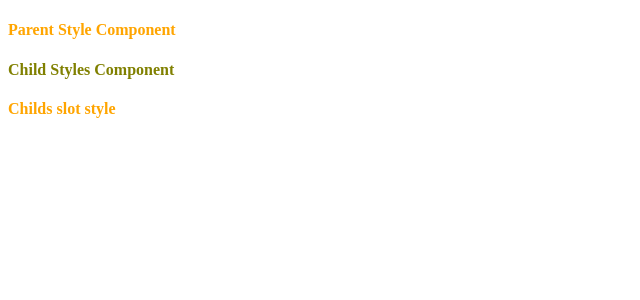
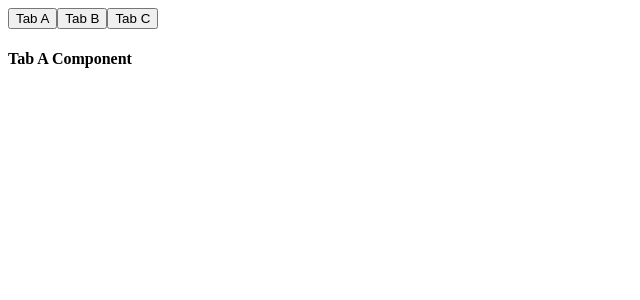
Before and after one commit to ShrikantNale17/vue-components, a Vue app: page / in a window 1280 px wide. Shown: the top 300 px of the page, without its empty margins (0-640 px from the left). Built offline with nearby package versions, Linux system fonts and the light colour scheme.

Commit message:
Dynamic components

```diff
--- a/src/App.vue
+++ b/src/App.vue
@@ -53,11 +53,15 @@
     </template>
   </NameList> -->
 
-  <h4>Parent Style Component</h4>
-  <!-- <ChildStyles /> -->
+  <!-- <h4>Parent Style Component</h4>
   <ChildStyles>
     <h4>Childs slot style</h4>
-  </ChildStyles>
+  </ChildStyles> -->
+
+  <button @click="activeTab = 'TabA'">Tab A</button>
+  <button @click="activeTab = 'TabB'">Tab B</button>
+  <button @click="activeTab = 'TabC'">Tab C</button>
+  <component :is="activeTab"></component>
 </template>
 
 <script>
@@ -67,7 +71,10 @@
 // import InputComp from "./components/InputComp.vue";
 // import CardComp from "./components/CardComp.vue";
 // import NameList from "./components/NameList.vue";
-import ChildStyles from "./components/ChildStyles.vue";
+// import ChildStyles from "./components/ChildStyles.vue";
+import TabA from "./components/TabA.vue";
+import TabB from "./components/TabB.vue";
+import TabC from "./components/TabC.vue";
 
 export default {
   name: "App",
@@ -79,12 +86,16 @@ export default {
     // InputComp,
     // CardComp,
     // NameList,
-    ChildStyles,
+    // ChildStyles,
+    TabA,
+    TabB,
+    TabC,
   },
   data() {
     return {
       //   showPopup: false,
-      name: "",
+      //   name: "",
+      activeTab: "TabA",
     };
   },
   methods: {
--- /dev/null
+++ b/src/components/TabA.vue
@@ -0,0 +1,13 @@
+<template>
+  <div>
+    <h4>Tab A Component</h4>
+  </div>
+</template>
+
+<script>
+export default {
+  name: "TabA",
+};
+</script>
+
+<style scoped></style>
--- /dev/null
+++ b/src/components/TabB.vue
@@ -0,0 +1,13 @@
+<template>
+  <div>
+    <h4>Tab B Component</h4>
+  </div>
+</template>
+
+<script>
+export default {
+  name: "TabB",
+};
+</script>
+
+<style scoped></style>
--- /dev/null
+++ b/src/components/TabC.vue
@@ -0,0 +1,13 @@
+<template>
+  <div>
+    <h4>Tab C Component</h4>
+  </div>
+</template>
+
+<script>
+export default {
+  name: "TabC",
+};
+</script>
+
+<style scoped></style>
```
